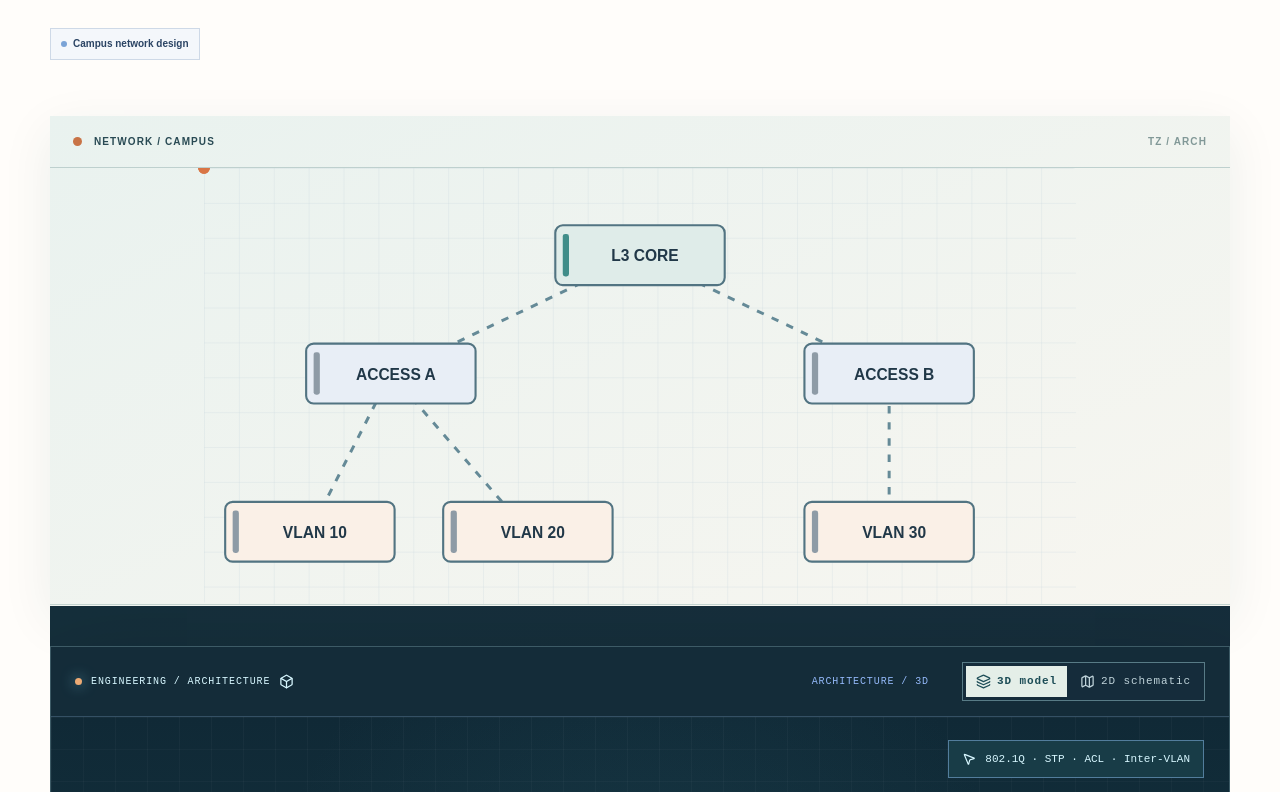
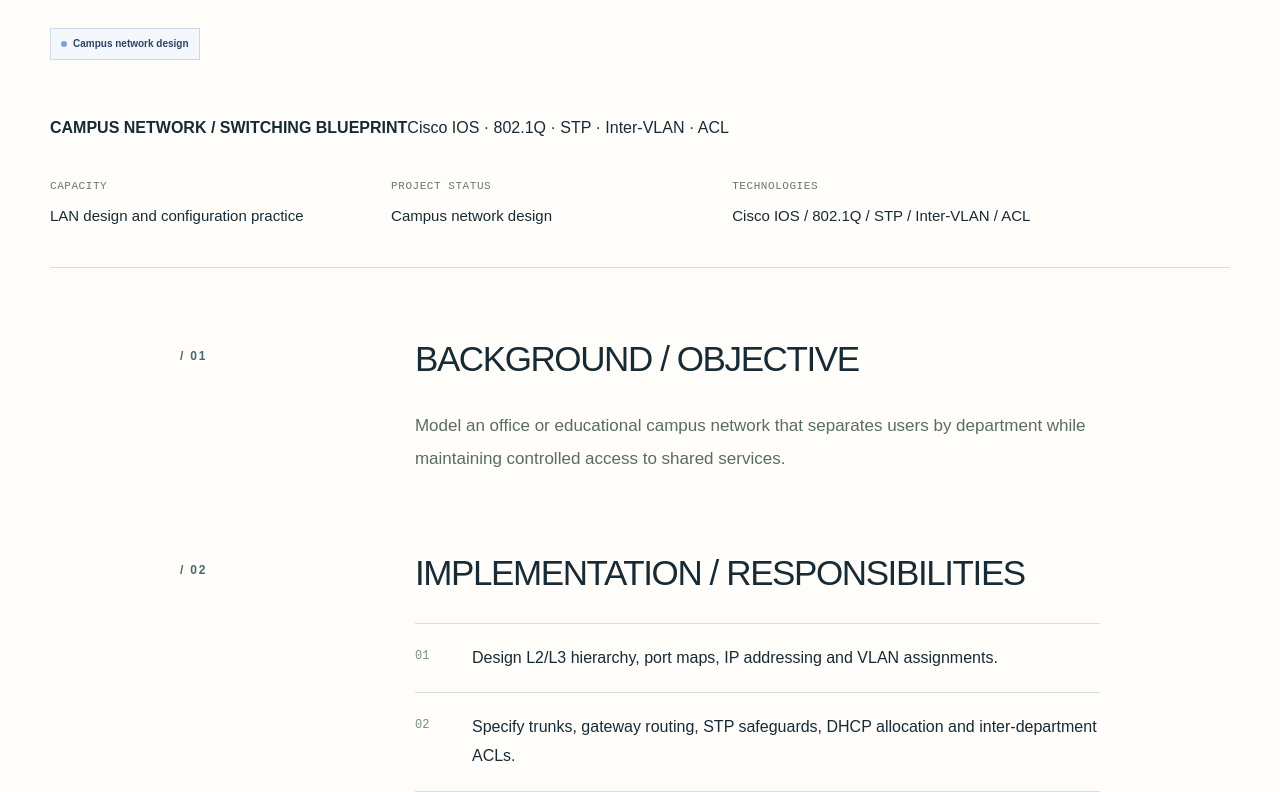
Before and after one commit to tahazitan/taha-zitane-portfolio, a Next.js app: page /projects/cisco-campus-network-lab/ in a window 1280 px wide. Shown: the part 608-1400 px from the top of the page. Built offline with nearby package versions, Linux system fonts and the light colour scheme.

Commit message:
Remove hypothetical 3D/AI-style case graphics; show sourced network links only for user's actual repository

```diff
--- a/src/components/CasePage.tsx
+++ b/src/components/CasePage.tsx
@@ -1,12 +1,9 @@
 import Link from "next/link";
 import {ArrowLeft,ArrowUpRight, Github, Mail, Route, Scale, ListChecks} from "lucide-react";
 import Navigation from "./Navigation";
-import ProjectGraphic from "./ProjectGraphic";
 import LocaleSetup from "./LocaleSetup";
-import TopologyStudio from "./TopologyStudio";
-import EnterpriseBlueprint from "./EnterpriseBlueprint";
 import DesignReview from "./DesignReview";
-import {topologyForProject} from "@/data/labTopologies";
+import SourceTopology from "./SourceTopology";
 import {enterpriseCase} from "@/data/enterpriseCase";
 import {content,homePath,projectPath,Locale,mailUrl} from "@/data/content";
 
@@ -24,9 +21,8 @@ export default function CasePage({locale,slug}:{locale:Locale;slug:string}){
  return <div className={`page-shell ${rtl?'rtl':''}`} dir={rtl?'rtl':'ltr'}><LocaleSetup locale={locale}/><Navigation locale={locale} slug={slug}/><main className="case-main"><div className="container-xl">
   <div className="case-breadcrumb"><Link href={`${homePath(locale)}#work`}><ArrowLeft size={16}/>{c.backToWork}</Link><span>{project.number} / {String(c.projects.length).padStart(2,"0")}</span></div>
   <div className="case-heading"><span className="section-number">{project.type}</span><h1>{project.title}<span>.</span></h1><p>{project.summary}</p><span className={`status-pill status-${project.statusKind}`}>{project.status}</span></div>
-  <div className="case-cover"><ProjectGraphic slug={project.slug}/></div>
-  {enterprise&&<EnterpriseBlueprint locale={locale}/>}
-  {topologyForProject(slug)&&<TopologyStudio locale={locale} compact project={slug}/>}
+  <div className="case-overview-strip"><strong>{project.type}</strong><span>{project.tech.slice(0,5).join(" · ")}</span></div>
+  {enterprise&&<SourceTopology locale={locale} compact/>}
   <div className="case-info-bar"><div><small>{c.projectRole}</small><strong>{project.role}</strong></div><div><small>{c.statusLabel}</small><strong>{project.status}</strong></div><div><small>TECHNOLOGIES</small><strong>{project.tech.join(" / ")}</strong></div></div>
 
   <div className="case-body">
```
